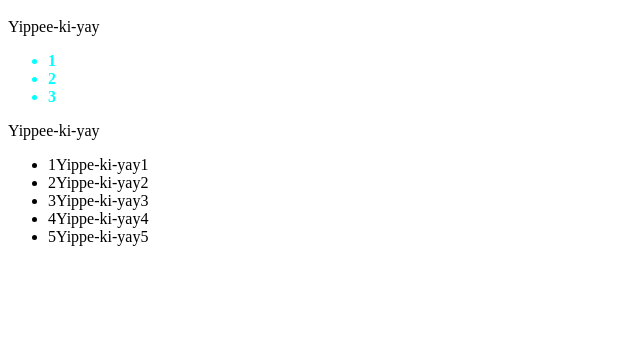
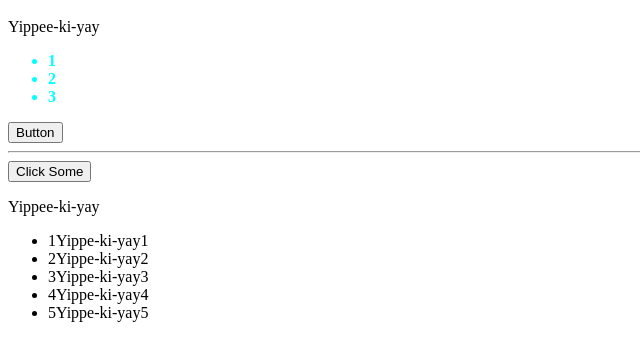
Before and after one commit to jaerbi/test_Tortoise, a plain HTML site: page index.html in a window 1280 px wide. Shown: the part 48-408 px from the top of the page, without its empty margins (0-640 px from the left). Drawn offline with Linux system fonts and the light colour scheme.

Commit message:
add: Test branch number two

```diff
--- a/index.html
+++ b/index.html
@@ -6,6 +6,9 @@
         <li><strong>2</strong></li>
         <li><strong>3</strong></li>
     </ul>
+    <button>Button</button>
+    <hr>
+    <button>Click Some</button>
 </div>
 <p>Yippee-ki-yay
     <ul>
```
Also changed, not shown: 1 other file.
